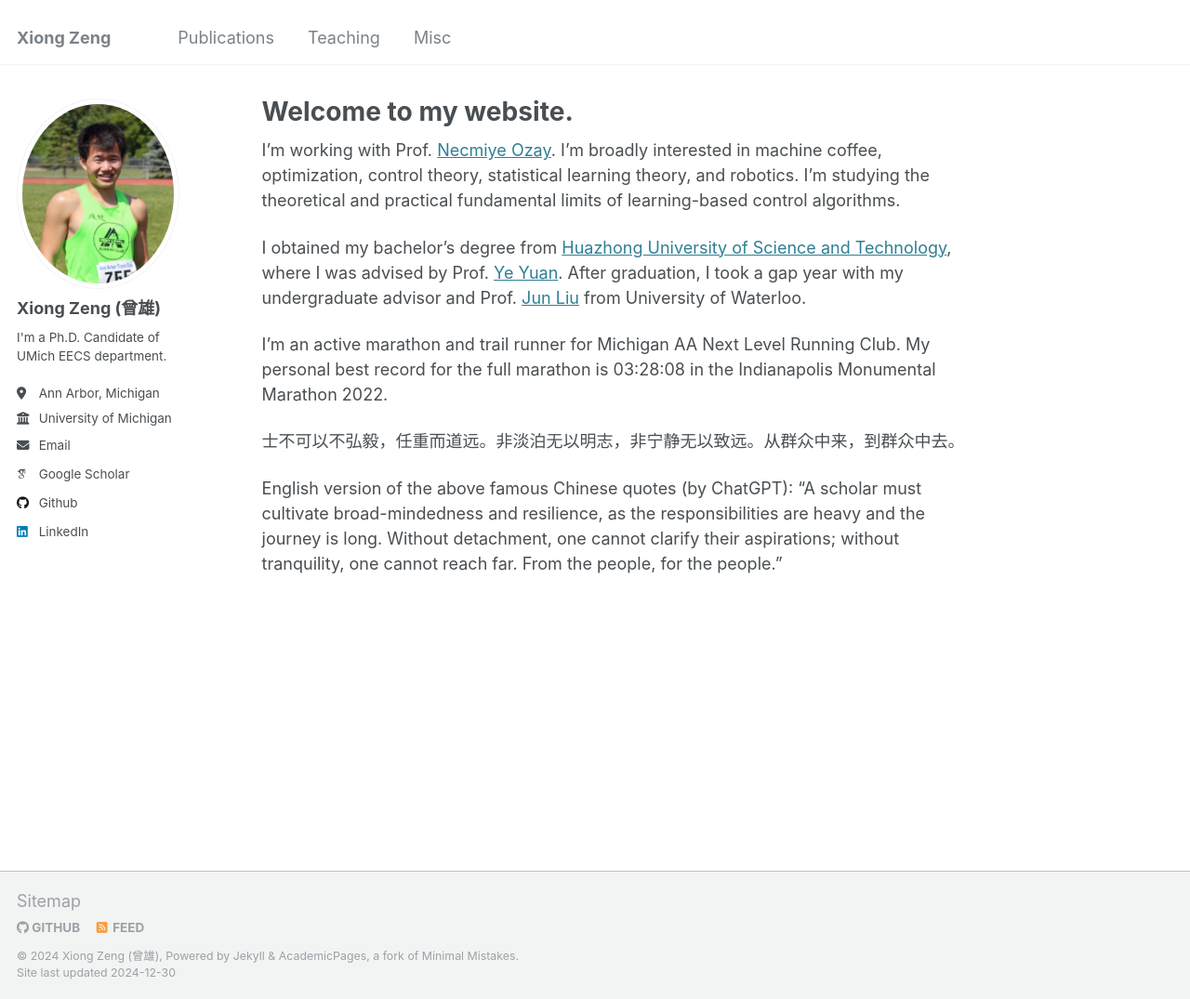
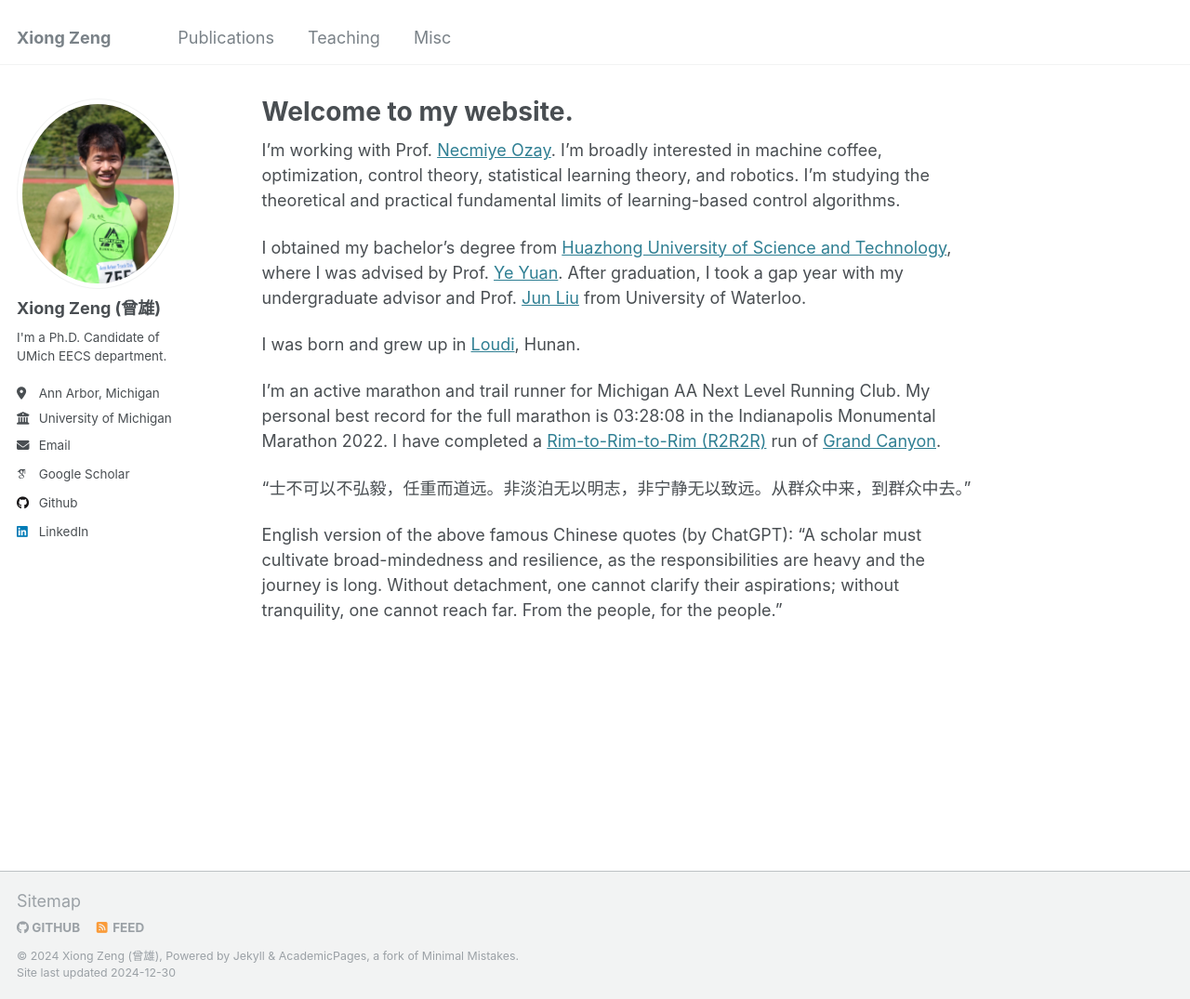
Before and after one commit to zengxiong111/zengxiong.github.io, a Jekyll site: the page built from _pages/about.md, in a window 1280 px wide and 1075 px high. Shown: the whole window at 93% size. Built offline with Jekyll 4.4.1, drawn with Linux system fonts in a browser that asks for light colours; some web fonts are replaced.

Commit message:
Update about.md

```diff
--- a/_pages/about.md
+++ b/_pages/about.md
@@ -11,8 +11,10 @@ I'm working with Prof. <a href="https://web.eecs.umich.edu/~necmiye/" target="_b
 
 I obtained my bachelor's degree from <a href="http://english.hust.edu.cn/" target="_blank">Huazhong University of Science and Technology</a>, where I was advised by Prof. <a href="http://yy311.github.io/" target="_blank">Ye Yuan</a>. After graduation, I took a gap year with my undergraduate advisor and Prof. <a href="https://uwaterloo.ca/applied-mathematics/profiles/jun-liu" target="_blank">Jun Liu</a> from University of Waterloo.
 
-I'm an active marathon and trail runner for Michigan AA Next Level Running Club. My personal best record for the full marathon is 03:28:08 in the Indianapolis Monumental Marathon 2022.
+I was born and grew up in <a href="https://en.wikipedia.org/wiki/Loudi" target="_blank">Loudi</a>, Hunan.
 
-士不可以不弘毅，任重而道远。非淡泊无以明志，非宁静无以致远。从群众中来，到群众中去。
+I'm an active marathon and trail runner for Michigan AA Next Level Running Club. My personal best record for the full marathon is 03:28:08 in the Indianapolis Monumental Marathon 2022. I have completed a <a href="https://www.alltrails.com/explore/recording/rim2rim2rim--2" target="_blank">Rim-to-Rim-to-Rim (R2R2R)</a> run of <a href="[https://www.alltrails.com/explore/recording/rim2rim2rim--2](https://www.nps.gov/grca/planyourvisit/index.htm)" target="_blank">Grand Canyon</a>.
+
+“士不可以不弘毅，任重而道远。非淡泊无以明志，非宁静无以致远。从群众中来，到群众中去。”
 
 English version of the above famous Chinese quotes (by ChatGPT): "A scholar must cultivate broad-mindedness and resilience, as the responsibilities are heavy and the journey is long. Without detachment, one cannot clarify their aspirations; without tranquility, one cannot reach far. From the people, for the people."
```
